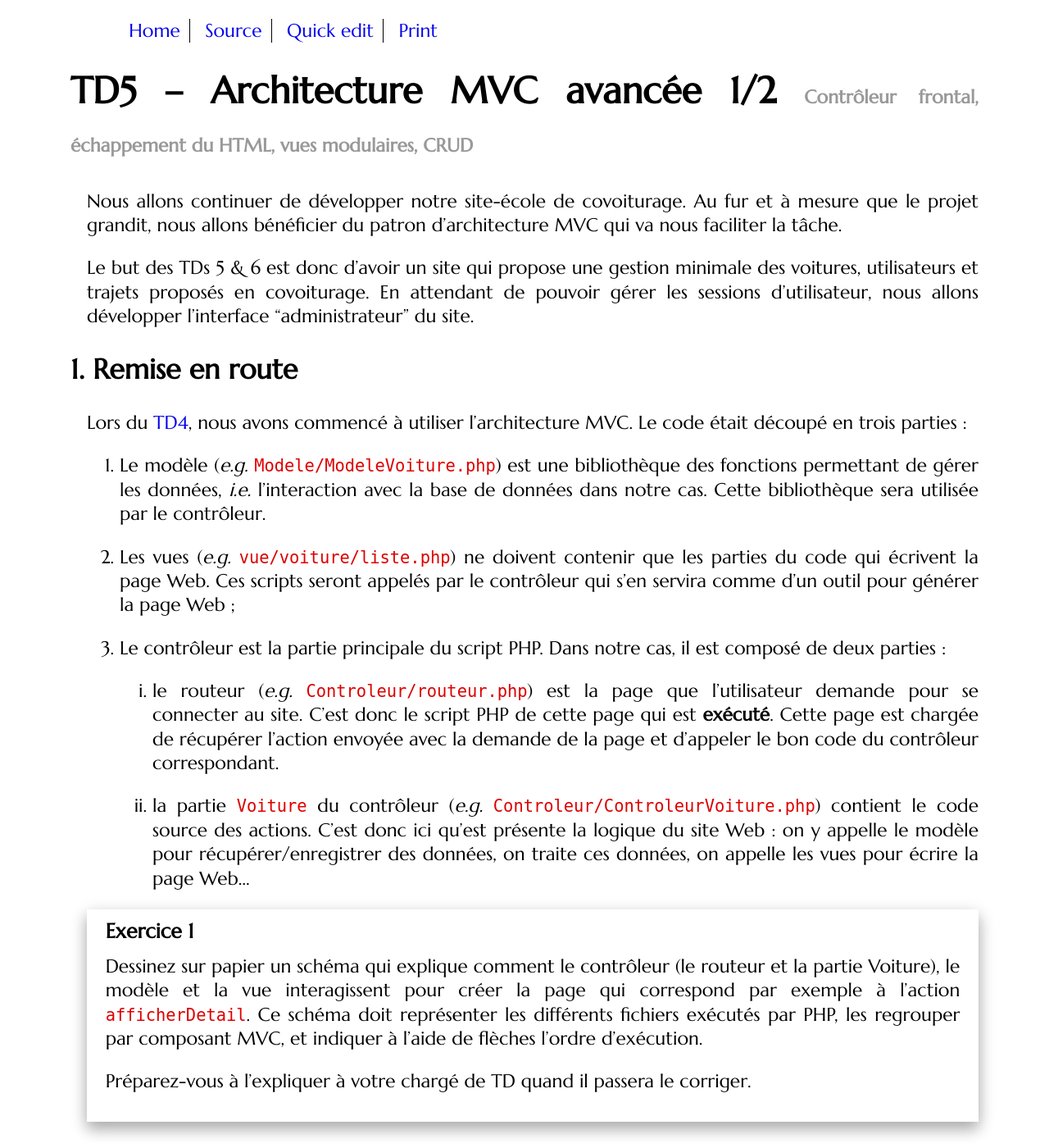
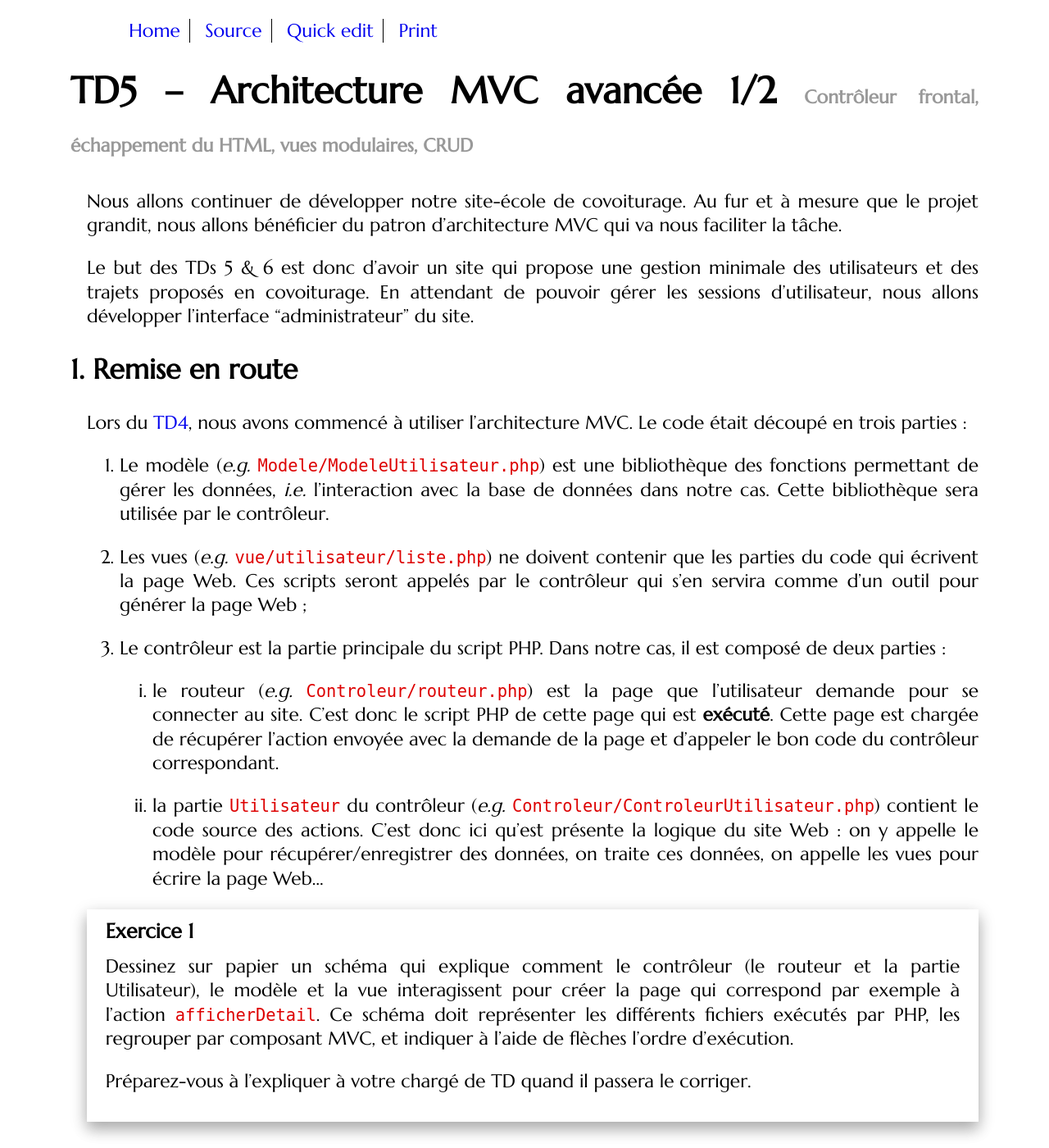
Before and after one commit to romainlebreton/R3.01-DeveloppementWeb, a Jekyll site: the page built from tutorials/tutorial5.md, in a window 1280 px wide and 1400 px high. Shown: the whole window at 82% size. Built offline with Jekyll 4.4.1, drawn with Linux system fonts in a browser that asks for light colours; some web fonts are replaced; some of the changed text lies outside the part shown.

Commit message:
Tut5 : voiture → utilisateur

````diff
--- a/tutorials/tutorial5.md
+++ b/tutorials/tutorial5.md
@@ -22,7 +22,7 @@ mesure que le projet grandit, nous allons bénéficier du patron d'architecture
 MVC qui va nous faciliter la tâche.
 
 Le but des TDs 5 & 6 est donc d'avoir un site qui propose une gestion minimale
-des voitures, utilisateurs et trajets proposés en covoiturage. En attendant de
+des utilisateurs et des trajets proposés en covoiturage. En attendant de
 pouvoir gérer les sessions d'utilisateur, nous allons développer l'interface
 "administrateur" du site.
 
@@ -31,11 +31,11 @@ pouvoir gérer les sessions d'utilisateur, nous allons développer l'interface
 Lors du [TD4](https://romainlebreton.github.io/R3.01-DeveloppementWeb/tutorials/tutorial4.html),
 nous avons commencé à utiliser l'architecture MVC. Le code était découpé en trois parties :
 
-3. Le modèle (*e.g.* `Modele/ModeleVoiture.php`) est une bibliothèque des
+3. Le modèle (*e.g.* `Modele/ModeleUtilisateur.php`) est une bibliothèque des
 fonctions permettant de gérer les données, *i.e.* l'interaction avec la base de données dans
 notre cas. Cette bibliothèque sera utilisée par le contrôleur.
 
-2. Les vues (*e.g.* `vue/voiture/liste.php`) ne doivent contenir que
+2. Les vues (*e.g.* `vue/utilisateur/liste.php`) ne doivent contenir que
 les parties du code qui écrivent la page Web. Ces scripts seront appelés par le
 contrôleur qui s'en servira comme d'un outil pour générer la page Web ;
 
@@ -48,8 +48,8 @@ contrôleur qui s'en servira comme d'un outil pour générer la page Web ;
       avec la demande de la page et d'appeler le bon code du contrôleur
       correspondant.
 
-   1. la partie `Voiture` du contrôleur (*e.g.*
-      `Controleur/ControleurVoiture.php`) contient le code source des
+   1. la partie `Utilisateur` du contrôleur (*e.g.*
+      `Controleur/ControleurUtilisateur.php`) contient le code source des
       actions. C'est donc ici qu'est présente la logique du site Web : on y
       appelle le modèle pour récupérer/enregistrer des données, on traite ces
       données, on appelle les vues pour écrire la page Web...
@@ -57,7 +57,7 @@ contrôleur qui s'en servira comme d'un outil pour générer la page Web ;
 <div class="exercise">
 
 Dessinez sur papier un schéma qui explique comment le contrôleur (le routeur et
-la partie Voiture), le modèle et la vue interagissent pour créer la page qui
+la partie Utilisateur), le modèle et la vue interagissent pour créer la page qui
 correspond par exemple à l'action `afficherDetail`. Ce schéma doit représenter les différents fichiers exécutés par PHP, les regrouper par composant MVC, et indiquer à l'aide de flèches l'ordre d'exécution.
 
 Préparez-vous à l'expliquer à votre chargé de TD quand il passera le corriger.
@@ -338,7 +338,7 @@ l'association déclarée précédemment avec `addNamespace` pour remplacer
    * suppression des `require_once`.
 
    Nous vous conseillons de procéder classe par classe, dans l'ordre suivant :
-   `ConnexionBaseDeDonnees`, `ModeleVoiture` puis `ControleurVoiture`.
+   `ConnexionBaseDeDonnees`, `ModeleUtilisateur` puis `ControleurUtilisateur`.
 
    **Attention :** La classe `PDO` dans `ConnexionBaseDeDonnees.php` est
    comprise comme `App\Covoiturage\Modele\PDO` à cause du `namespace
@@ -367,21 +367,21 @@ injections SQL.
 Prenons l'exemple de notre vue `detail.php` qui écrit entre autre
 
 ```php?start_inline=1
-echo "<p> Voiture {$v->getImmatriculation()} </p>";
+echo "<p> Utilisateur {$v->getLogin()} </p>";
 ```
 
-Que se passe-t-il si l'utilisateur a rentré du code HTML à la place d'une
-immatriculation ?
+Que se passe-t-il si l'utilisateur a rentré du code HTML à la place d'un
+login ?
 
 <div class="exercise">
 
-Créez une voiture d'immatriculation `<h1>Hack` et regardez comment elle
+Créez un utilisateur de login `<h1>Hack` et regardez comment elle
 s'affiche. Inspectez le code source HTML correspondant pour comprendre ce qu'il
 s'est passé.
 
 </div>
 
-L'immatriculation est comprise comme du code HTML et est donc interprétée. Ce
+Le login est compris comme du code HTML et est donc interprétée. Ce
 comportement est non désiré et peut carrément être dangereux, notamment si
 l'utilisateur se met à écrire du JavaScript.
 
@@ -449,11 +449,11 @@ echo '<input type="text" value="' . htmlspecialchars($valeurDefaut) . '">'; //
 toutes les variables PHP qui se trouvent à un endroit où du code HTML pourrait
 être interprété. L'endroit typique est dans les zones de texte.
 Nous vous conseillons de créer des variables temporaires pour stocker le texte
-échappé, par exemple `$immatriculationHTML`, puis d'afficher ces variables.
+échappé, par exemple `$loginHTML`, puis d'afficher ces variables.
 
-2. Vérifiez que votre voiture d'immatriculation `<h1>Hack` s'affiche maintenant
-   correctement et ne créé plus de balise HTML `<h1>`. Allez voir dans le code
-   source comme l'immatriculation a été échappée.
+2. Vérifiez que votre utilisateur de login `<h1>Hack` s'affiche maintenant
+   correctement et ne crée plus de balise HTML `<h1>`. Allez voir dans le code
+   source comment le login a été échappé.
 
 </div>
 
@@ -472,21 +472,21 @@ Pour information, la liste des caractères réservés des URLs sont
 
 <div class="exercise">
 
-1. Créez une voiture d'immatriculation `&a=b` en utilisant votre action
+1. Créez un utilisateur de login `&a=b` en utilisant votre action
    `afficherFormulaireCreation` ;
 
-1. Observez que le lien vers la vue de détail de cette voiture ne marche
+2. Observez que le lien vers la vue de détail de cet utilisateur ne marche
    pas. Pourquoi ?
 
-   <!-- On change la signification de l'URL l'immatriculation ne correspond plus -->
+   <!-- On change la signification de l'URL, le login ne correspond plus -->
 
-1. Changer la vue `liste.php` pour qu'elle encode à l'aide de `rawurlencode` la
-   variable PHP correspondant à l'immatriculation.
-   **Attention :** Il ne faut pas encoder l'immatriculation déjà échappée pour
-   le HTML. Il faut créer deux variables : une immatriculation pour le HTML et
-   une pour les URLs.
+3. Changer la vue `liste.php` pour qu'elle encode à l'aide de `rawurlencode` la
+   variable PHP correspondant au login.
+   **Attention :** Il ne faut pas encoder le login déjà échappé pour
+   le HTML. Il faut créer deux variables : un login `$loginHTML` pour le HTML et
+   un `$loginURL` pour les URLs.
 
-1. Testez que le lien vers la vue de détail remarche.
+4. Testez que le lien vers la vue de détail remarche.
 
 </div>
 
@@ -510,8 +510,8 @@ jusqu'au
 bout. Voyons cela sur un exemple.
 
 Supposez que l'on souhaite que notre vue de création (action `creerDepuisFormulaire`) de
-*voiture* affiche *"Votre voiture a bien été créée"* puis la liste des
-voitures. Il serait donc naturel d'écrire le message puis d'appeler la vue
+*utilisateur* affiche *"Votre utilisateur a bien été créé"* puis la liste des
+utilisateurs. Il serait donc naturel d'écrire le message puis d'appeler la vue
 `liste.php`. Mais comme cette dernière vue écrivait la page HTML du début à la
 fin, on ne pouvait rien y rajouter au milieu !
 
@@ -604,8 +604,8 @@ vues "corps" en l'incluant dans l'en-tête et le pied de page communs.
    *header* et *footer*.
 
 3. Reprendre l'action `afficherListe` du contrôleur pour afficher la vue `vueGenerale.php`
-   avec les paramètres supplémentaires `"pagetitle" => "Liste des voitures"`,
-   `"cheminVueBody" => "voiture/liste.php"`.
+   avec les paramètres supplémentaires `"pagetitle" => "Liste des utilisateurs"`,
+   `"cheminVueBody" => "utilisateur/liste.php"`.
 
 4. **Testez** votre action `afficherListe`. Regardez le code source de la page Web
    pour vérifier que le HTML généré est correct.
@@ -627,7 +627,7 @@ avec trois liens vers les différents contrôleurs :
    <nav>
       <ul>
          <li>
-            <a href="controleurFrontal.php?action=afficherListe&controleur=voiture">Gestion des voitures</a>
+            <a href="controleurFrontal.php?action=afficherListe&controleur=utilisateur">Gestion des utilisateurs</a>
          </li><li>
             <a href="controleurFrontal.php?action=afficherListe&controleur=utilisateur">Gestion des utilisateurs</a>
          </li><li>
@@ -658,8 +658,8 @@ avec trois liens vers les différents contrôleurs :
    changez `formulaireCreation.php` pour qu'un champ de formulaire s'obtienne par exemple avec
     ```html
     <p class="InputAddOn">
-        <label class="InputAddOn-item" for="immat_id">Immatriculation&#42;</label>
-        <input class="InputAddOn-field" type="text" placeholder="Ex : 256AB34" name="immatriculation" id="immat_id" required>
+        <label class="InputAddOn-item" for="login_id">Login&#42;</label>
+        <input class="InputAddOn-field" type="text" placeholder="Ex : leblancj" name="login" id="login_id" required>
     </p>
     ```
 
@@ -668,29 +668,29 @@ avec trois liens vers les différents contrôleurs :
 ### Concaténer des vues
 
 Notre réorganisation nous permet aussi de résoudre le problème soulevé plus tôt
-à propos de la vue de création d'une voiture.
+à propos de la vue de création d'un utilisateur.
 
 <div class="exercise">
 
-Nous souhaitons créer une vue `voitureCreee.php` qui affiche le message
+Nous souhaitons créer une vue `utilisateurCree.php` qui affiche le message
 
 ```html
-<p>La voiture a bien été créée !</p>
+<p>L'utilisateur a bien été créé !</p>
 ```
 
 avant de faire un `require` de `liste.php` puisque cette vue sert à écrire la liste
-des voitures. Ceci donnerait le visuel suivant.
+des utilisateurs. Ceci donnerait le visuel suivant.
 
-![VoitureCreate]({{site.baseurl}}/assets/TD5/VoitureCreate.png){: .blockcenter}
+![UtilisateurCreate]({{site.baseurl}}/assets/TD5/UtilisateurCreate.png){: .blockcenter}
 
-1. Créez la vue `voitureCreee.php` comme expliqué ci-dessus, en utilisant le
+1. Créez la vue `utilisateurCree.php` comme expliqué ci-dessus, en utilisant le
    concept de vue modulaire.
-   **Remarque :** La vue `voitureCreee.php` doit faire deux lignes
+   **Remarque :** La vue `utilisateurCree.php` doit faire deux lignes
    maintenant.
 
 2. Changez l'action `creerDepuisFormulaire` du contrôleur pour appeler cette vue.
-   **Attention :** Il faut initialiser la variable `$voitures` contenant le
-   tableau de toutes les voitures afin qu'elle puisse être affichée dans la vue.
+   **Attention :** Il faut initialiser la variable `$utilisateurs` contenant le
+   tableau de tous les utilisateurs afin qu'elle puisse être affichée dans la vue.
 
 3. Comme vous développez un site Web, il faut vérifier régulièrement sa
    [conformité HTML](https://html5.validator.nu/) et
````
